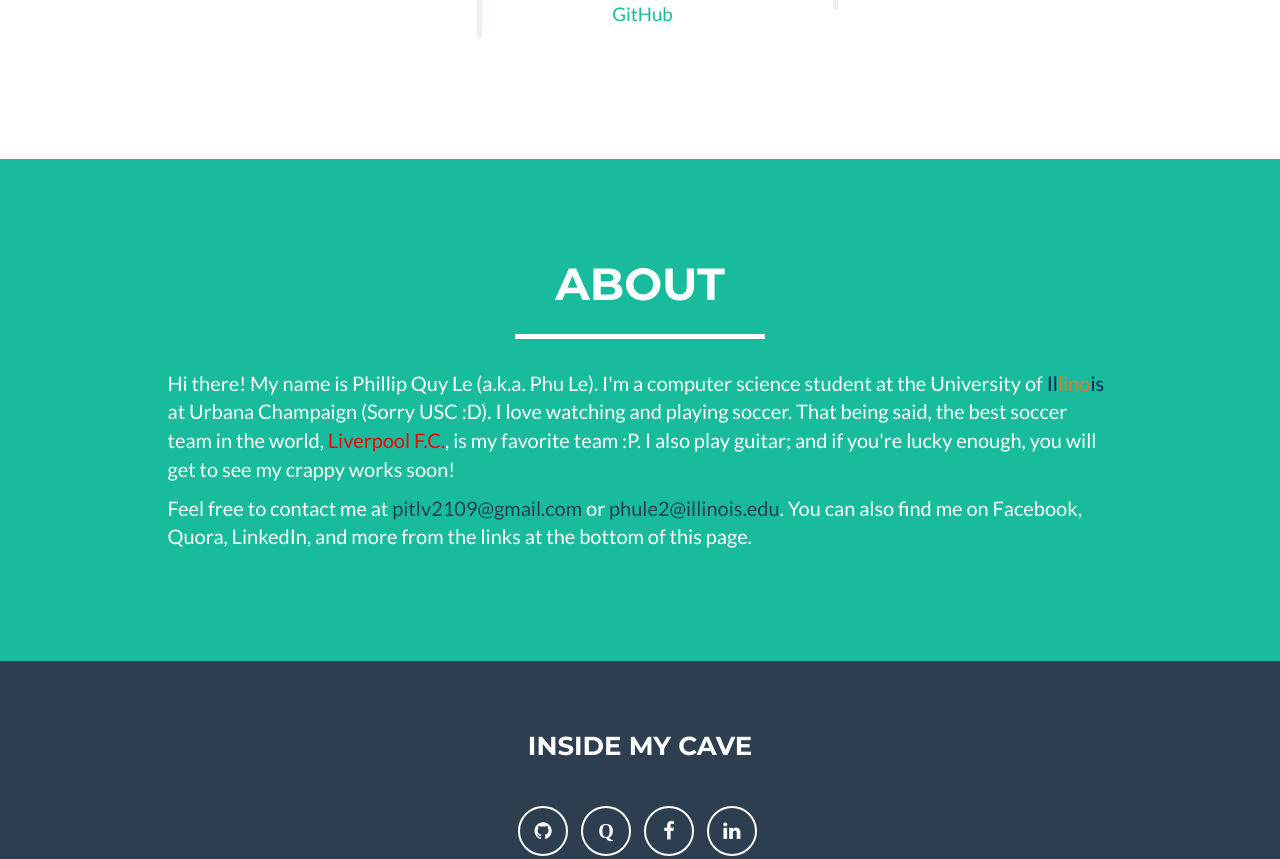
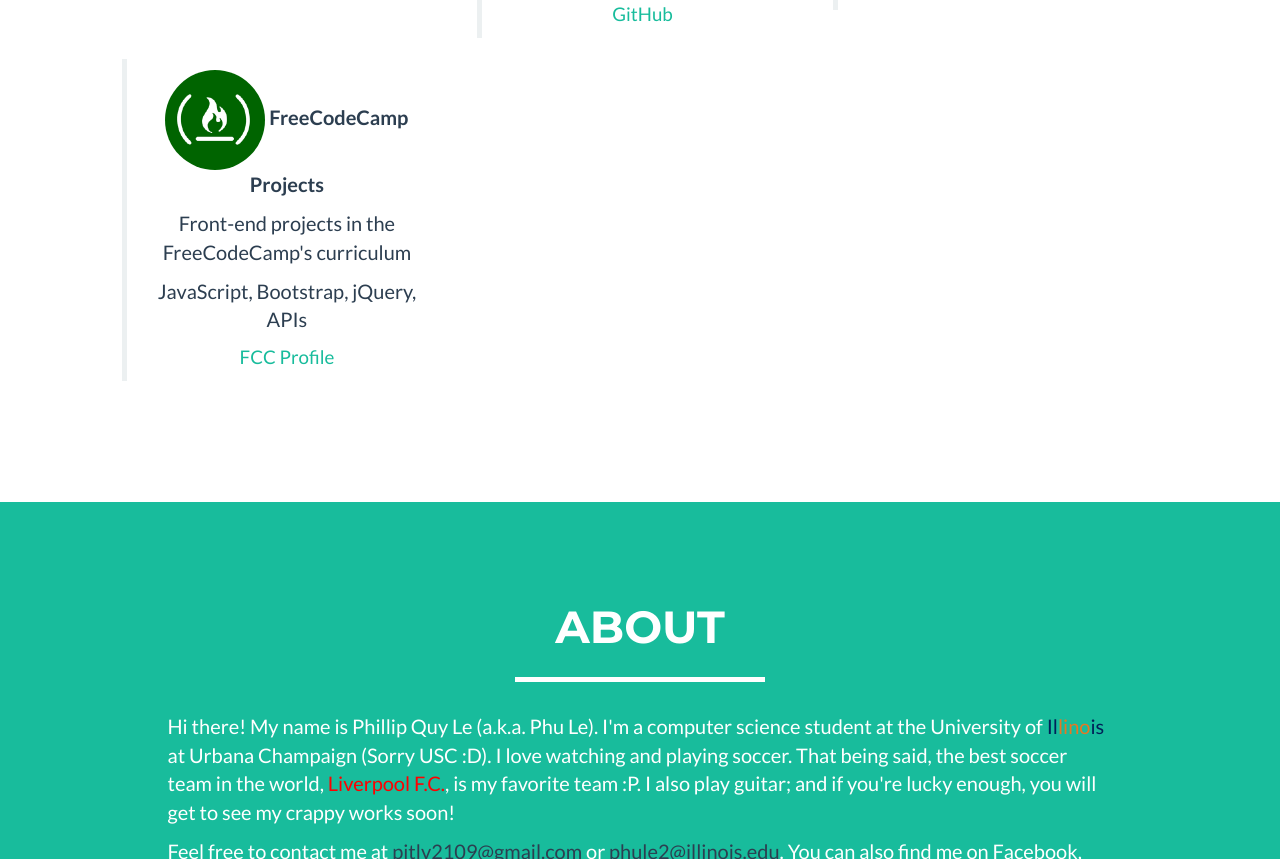
Before and after one commit to pitlv2109/pitlv2109.github.io, a plain HTML site: page index.html in a window 1280 px wide. Shown: the part 1440-2299 px from the top of the page. Drawn offline with nearby package versions, Linux system fonts and the light colour scheme.

Commit message:
Add FCC Projects

```diff
--- a/index.html
+++ b/index.html
@@ -113,7 +113,7 @@
                                 <p><img src="img/projects/jw.png" width="100px" alt="Just Weird icon"><b> Just Weird</b></p>
                                 <p>An Android game where Flappy Bird meets Doodle Jump</p>
                                 <p>Android, Java, libGDX</p>
-                                <a href="https://play.google.com/store/apps/details?id=com.pitlv.game.android">Google Play</a>
+                                <a href="https://play.google.com/store/apps/details?id=com.pitlv.game.android" target="_blank">Google Play</a>
                             </blockquote>
                         </div>
                         <!-- Second project -->
@@ -122,7 +122,7 @@
                                 <p><img src="img/projects/hackerrank.png" width="100px" alt="HackerRank icon"><b> HackerRank Solutions</b></p>
                                 <p>Solutions to HackerRank's challenges
                                 <p>C++, Algorithms, Data Structures</p>
-                                <a href="https://github.com/pitlv2109/HackerRank">GitHub</a>
+                                <a href="https://github.com/pitlv2109/HackerRank" target="_blank">GitHub</a>
                             </blockquote>
                         </div>
                         <!-- Third project -->
@@ -131,8 +131,29 @@
                                 <p><img src="img/projects/android-tut.png" width="100px" alt="Android for Beginners icon"><b> Android for Beginners</b></p>
                                 <p>Beginner Android concepts with live demo</p>
                                 <p>Android, Java</p>
-                                <a href="https://play.google.com/store/apps/details?id=com.pitlv.androidexamplesandtutorialsforbeginners">Google Play</a>
+                                <a href="https://play.google.com/store/apps/details?id=com.pitlv.androidexamplesandtutorialsforbeginners" target="_blank">Google Play</a>
                             </blockquote>
+                        </div>
+                    </div>
+
+                    <!-- Second row for project display -->
+                    <div class="row">
+                        <!-- First project -->
+                        <div class="col-lg-4">
+                            <blockquote class="text-center ">
+                                <p><img class="img-circle" src="img/projects/fcc.png" width="100px" alt="Free Code Camp logo"><b> FreeCodeCamp Projects</b></p>
+                                <p>Front-end projects in the FreeCodeCamp's curriculum</p>
+                                <p>JavaScript, Bootstrap, jQuery, APIs</p>
+                                <a href="https://www.freecodecamp.com/pitlv2109" target="_blank">FCC Profile</a>
+                            </blockquote>
+                        </div>
+                        <!-- Second project -->
+                        <div class="col-lg-4">
+                            <!-- Empty -->
+                        </div>
+                        <!-- Third project -->
+                        <div class="col-lg-4">
+                            <!-- Empty -->
                         </div>
                     </div>
                 </div>
```
Also changed, not shown: img/projects/fcc.png (added).
